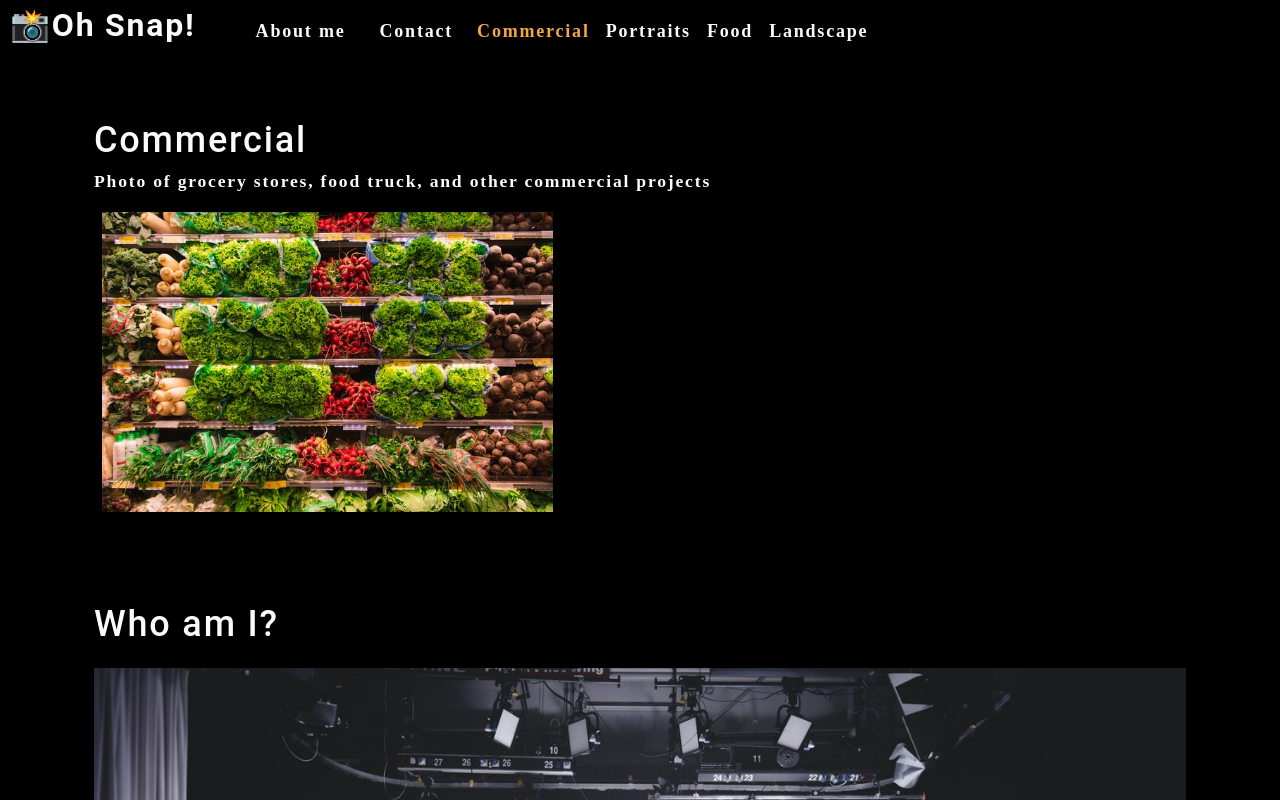
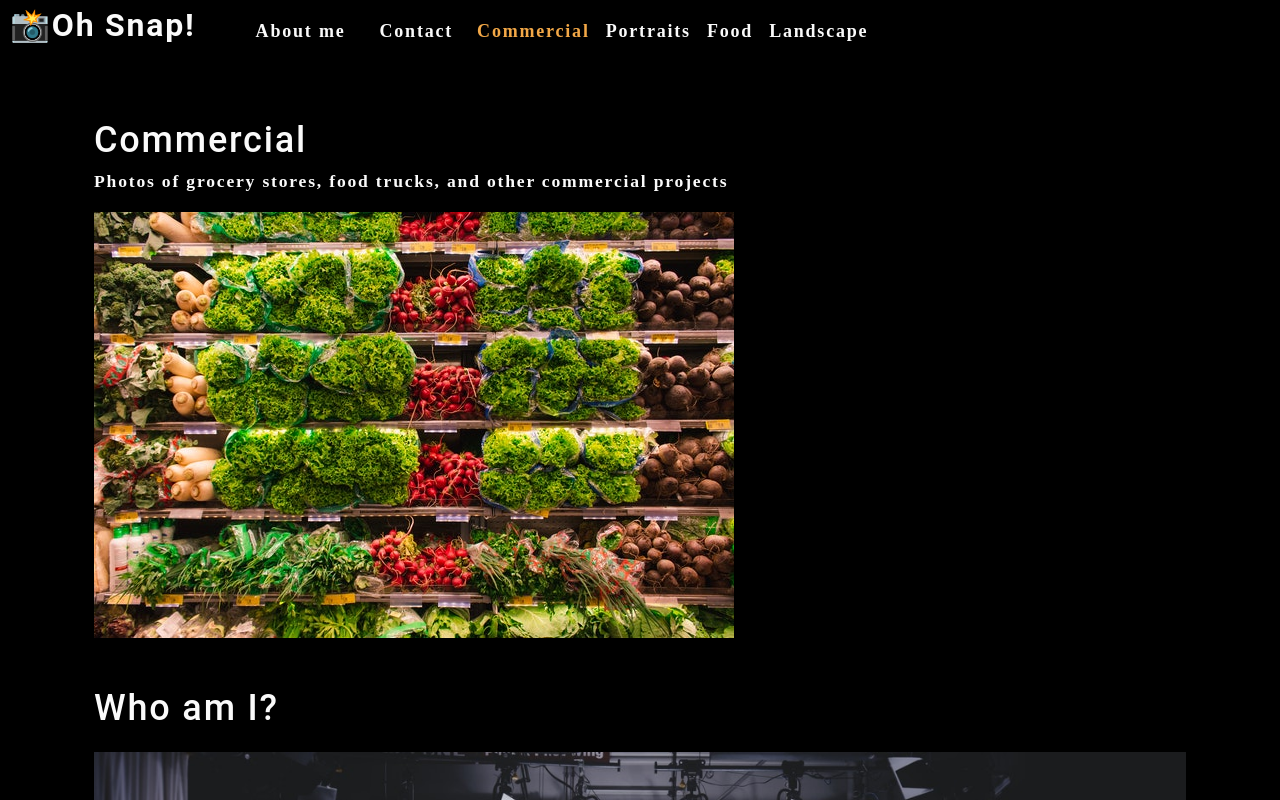
Before and after one commit to khyan22/photo-port, a React (Create React App) app: page / in a window 1280 px wide. Shown: the top 800 px of the page. Built offline with nearby package versions, Linux system fonts and the light colour scheme.

Commit message:
added PhotoList component and made it a child of the gallery component

```diff
--- a/src/App.js
+++ b/src/App.js
@@ -25,7 +25,9 @@
         currentCategory={currentCategory}
       ></Nav>
       <main>
-        <Gallery></Gallery>
+        <Gallery
+          currentCategory={currentCategory}
+        ></Gallery>
         <About></About>
       </main>
     </div>
--- a/src/components/Gallery/index.js
+++ b/src/components/Gallery/index.js
@@ -1,24 +1,15 @@
-import React, { useState } from 'react';
+import React from 'react';
+import PhotoList from '../PhotoList'
 import { capitalizeFirstLetter } from '../../utils/helpers';
-import photo from '../../assets/small/commercial/0.jpg'
 
-function Gallery(props) {
-  const currentCategory = {
-    name: 'Commercial',
-    description: 'Photo of grocery stores, food truck, and other commercial projects'
-  };
+function Gallery({currentCategory}) {
+  const { name, description } = currentCategory;
 
   return (
     <section>
-      <h1>{capitalizeFirstLetter(currentCategory.name)}</h1>
-      <p>{currentCategory.description}</p>
-      <div className='flex-row'>
-        <img
-          src={photo}
-          alt='Commercial Example'
-          className='img-thumbnail mx-1'
-        />
-      </div>
+      <h1 data-testid='h1tag'>{capitalizeFirstLetter(name)}</h1>
+      <p>{description}</p>
+      <PhotoList/>
     </section>
   );
 };
--- /dev/null
+++ b/src/components/PhotoList/index.js
@@ -0,0 +1,16 @@
+import React from 'react';
+
+import photo from '../../assets/small/commercial/0.jpg';
+
+function PhotoList() {
+  return (
+    <div>
+      <img
+        src={photo}
+        alt='Commercial Example'
+      />
+    </div>
+  );
+};
+
+export default PhotoList;
```
